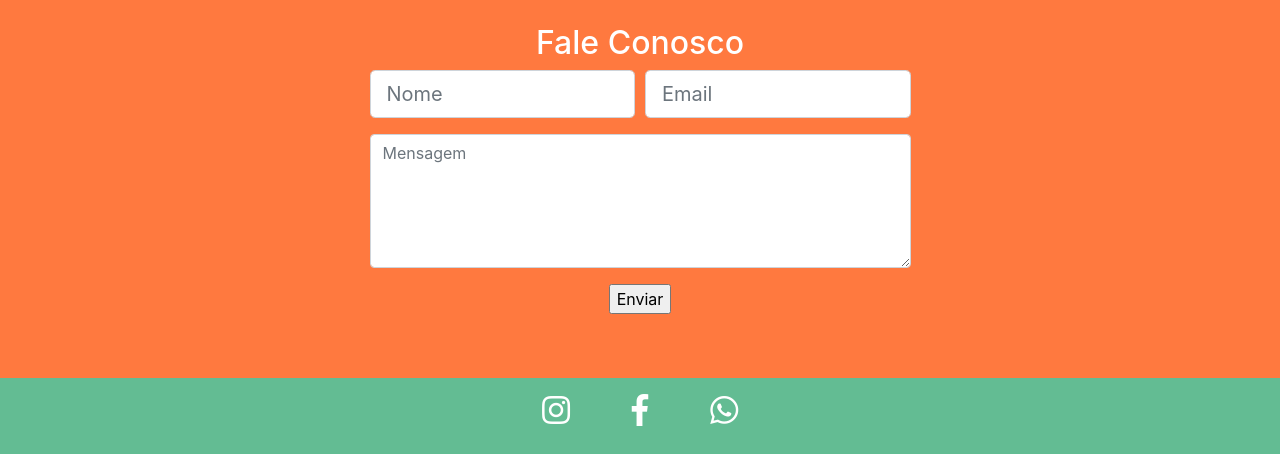
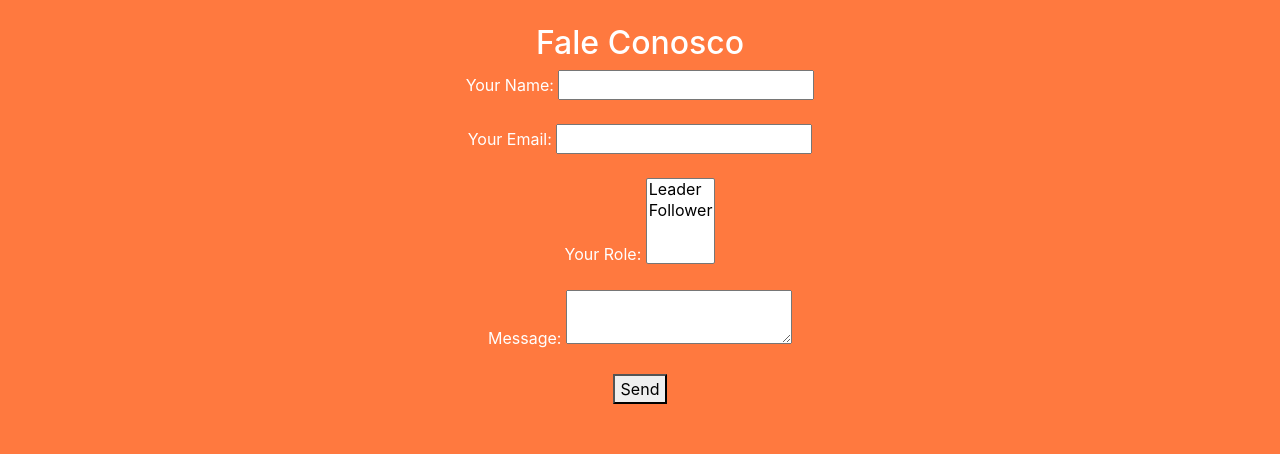
Before and after one commit to Marcicano/sabaai, a React (Create React App) app: page / in a window 1280 px wide. Shown: the part 4157-4611 px from the top of the page. Built offline with nearby package versions, Linux system fonts and the light colour scheme.

Commit message:
form Contact

```diff
--- a/src/components/FaleConosco.js
+++ b/src/components/FaleConosco.js
@@ -7,36 +7,26 @@
       <div className="FaleConosco-content">
           <h2 className="FaleConosco-title">Fale Conosco</h2>
               <form name="contact" method="POST" data-netlify="true">
-                 <Container>
-                      <Row form>
-                          <Col sm="12" md={{size: 3, offset:3}}>
-                              <FormGroup>
-                                  <Input size="lg" type="text" name="name" id="name" placeholder="Nome" />
-                              </FormGroup>
-                          </Col>
-                          <Col sm="12" md={3}>
-                              <FormGroup>
-                                  <Input size="lg" type="email" name="email" id="email" placeholder="Email" />
-                              </FormGroup>
-                          </Col>
-                          <Col sm="12" md={{size: 6, offset: 3}}>
-                              <FormGroup>
-                                  <Input   rows="5" type="textarea" name="Messagem" id="exampleText" placeholder="Mensagem" />
-                              </FormGroup>
-                          </Col>
-
-                          <Col md={{ size: 4, offset: 4 }}>
-                              <FormGroup>
-                                  <input type="submit" value="Enviar"></input>
-                              </FormGroup>
-                          </Col>
-
-
-                      </Row>
-                 </Container>
-                  </form>
-      </div>
-    </Container>
+                  <p>
+                      <label>Your Name: <input type="text" name="name" /></label>
+                  </p>
+                  <p>
+                      <label>Your Email: <input type="email" name="email" /></label>
+                  </p>
+                  <p>
+                      <label>Your Role: <select name="role[]" multiple>
+                          <option value="leader">Leader</option>
+                          <option value="follower">Follower</option>
+                      </select></label>
+                  </p>
+                  <p>
+                      <label>Message: <textarea name="message"></textarea></label>
+                  </p>
+                  <p>
+                      <button type="submit">Send</button>
+                  </p>
+              </form>
+    </div></Container>
   )
 }
 
```
